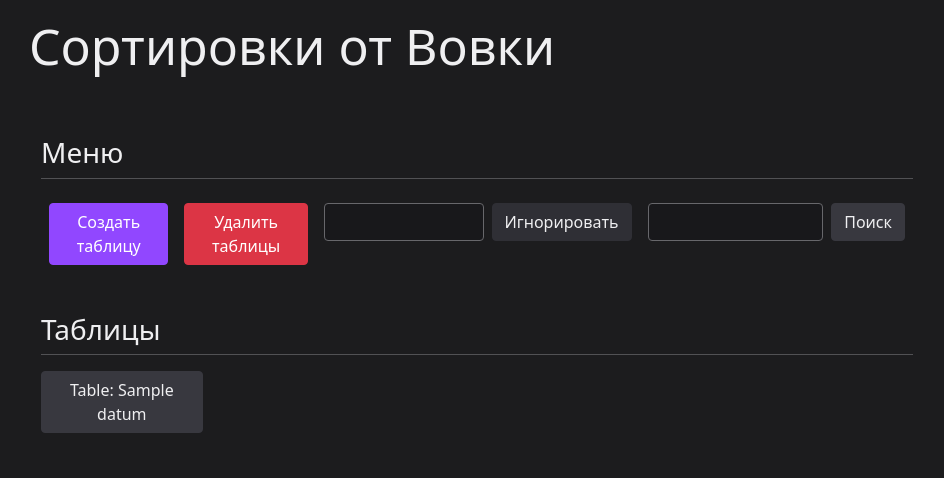
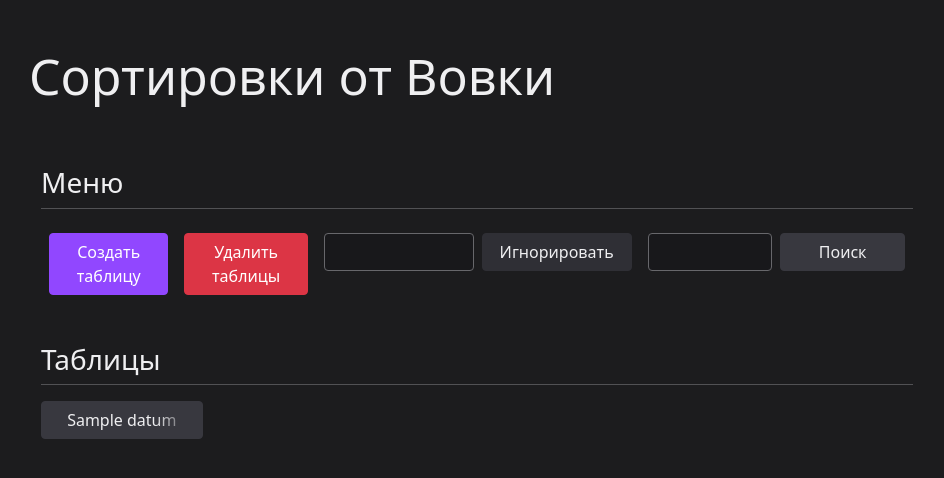
Before and after one commit to DalLidas/RPS_PROJECT, a FastAPI app: page /table_selector in a window 1280 px wide. Shown: the top 478 px of the page, without its empty margins (163-1107 px from the left). Run offline with FastAPI, Linux system fonts and the light colour scheme; tables that the repository leaves empty hold one stand-in row (values such as "Sample post").

Commit message:
Твич визуал v3

```diff
--- a/sql_app/main.py
+++ b/sql_app/main.py
@@ -22,7 +22,7 @@ templates = Jinja2Templates(directory="templates")
 app.include_router(crud_router)
 
 
-# Разширенная обработка ошибок валидации данных
+# Разширенная обработка ошибок валидации данных/
 @app.exception_handler(RequestValidationError)
 async def validation_exception_handler(request: Request, exc: RequestValidationError):
     return JSONResponse(
--- a/sql_app/static/css/style.css
+++ b/sql_app/static/css/style.css
@@ -16,6 +16,10 @@ body{
     align-items: center;
 }
 
+.title{
+    padding-top: 30px;
+}
+
 .container{
     margin-top: 40px;
 }
@@ -23,6 +27,11 @@ body{
 .main_container{
     height: 100%;
     width: 70%;
+}
+
+.btn {
+    height: 100%;
+    width: 100%;
 }
 
 .btn-primary{
@@ -94,18 +103,54 @@ body{
     color: #efeff1;
     background-color: #38383f;
     border-color: #38383f;
+    overflow: hidden;
+    position: relative;
+}
+
+.btn-outline-success:after {
+  content: "";
+  position: absolute;
+  left: 70%;
+  bottom: 0;
+  width: 30%;
+  height: 40px;
+  background: linear-gradient(90deg, transparent, #38383f 80%);
 }
 
 .btn-outline-success:hover {
     color: #efeff1;
     background-color: #9569FF;
     border-color: #9569FF;
+    overflow: hidden;
+    position: relative;
+}
+
+.btn-outline-success:hover:after {
+  content: "";
+  position: absolute;
+  left: 70%;
+  bottom: 0;
+  width: 30%;
+  height: 40px;
+  background: linear-gradient(90deg, transparent, #9569FF 80%);
 }
 
 .btn-check:active+.btn-outline-success, .btn-check:checked+.btn-outline-success, .btn-outline-success.active, .btn-outline-success.dropdown-toggle.show, .btn-outline-success:active {
     color: #efeff1;
     background-color: #9147FF;
     border-color: #9147FF;
+    overflow: hidden;
+    position: relative;
+}
+
+.btn-check:active+.btn-outline-success, .btn-check:checked+.btn-outline-success, .btn-outline-success.active, .btn-outline-success.dropdown-toggle.show, .btn-outline-success:active:after {
+  content: "";
+  position: absolute;
+  left: 70%;
+  bottom: 0;
+  width: 30%;
+  height: 40px;
+  background: linear-gradient(90deg, transparent, #9147FF 80%);
 }
 
 .btn-check:focus+.btn-outline-success, .btn-outline-success:focus {
--- a/sql_app/templates/home.html
+++ b/sql_app/templates/home.html
@@ -45,8 +45,8 @@
                             </div>
                           </div>
                           <div class="modal-footer">
-                            <button type="button" class="btn btn-secondary" data-bs-dismiss="modal">Закрыть</button>
                             <button type="button" class="btn btn-primary" onclick="CreateTable();" data-bs-dismiss="modal">Создать</button>
+                              <button type="button" class="btn btn-secondary" data-bs-dismiss="modal">Закрыть</button>
                           </div>
                         </div>
                       </div>
@@ -106,7 +106,7 @@
             {% for table in tables %}
             <div class="col">
                 <button id="button-{{table.table_id}}" class="btn btn-outline-success" onclick="EditTable({{ table.table_id }});">
-                <div>Table: {{ table.table_name }}</div>
+                <div>{{ table.table_name }}</div>
                 </button>
             </div>
             {% endfor %}
```
